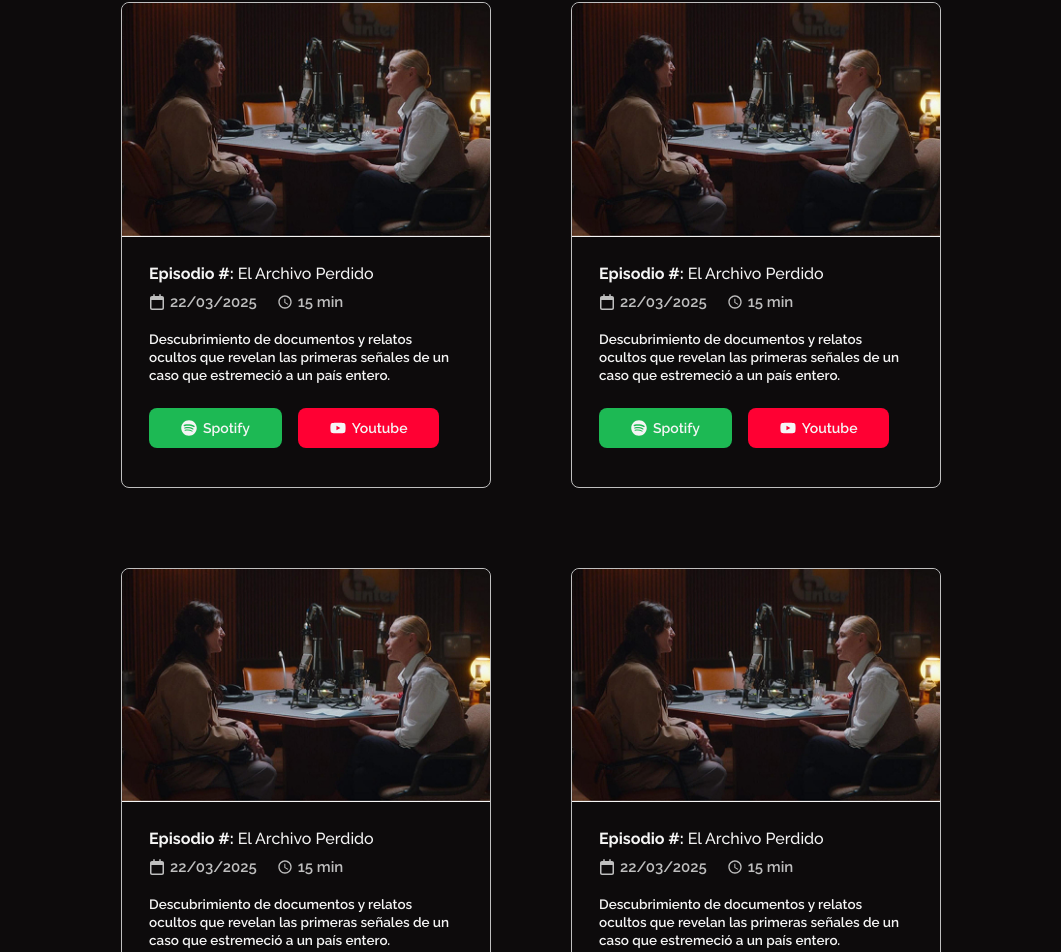
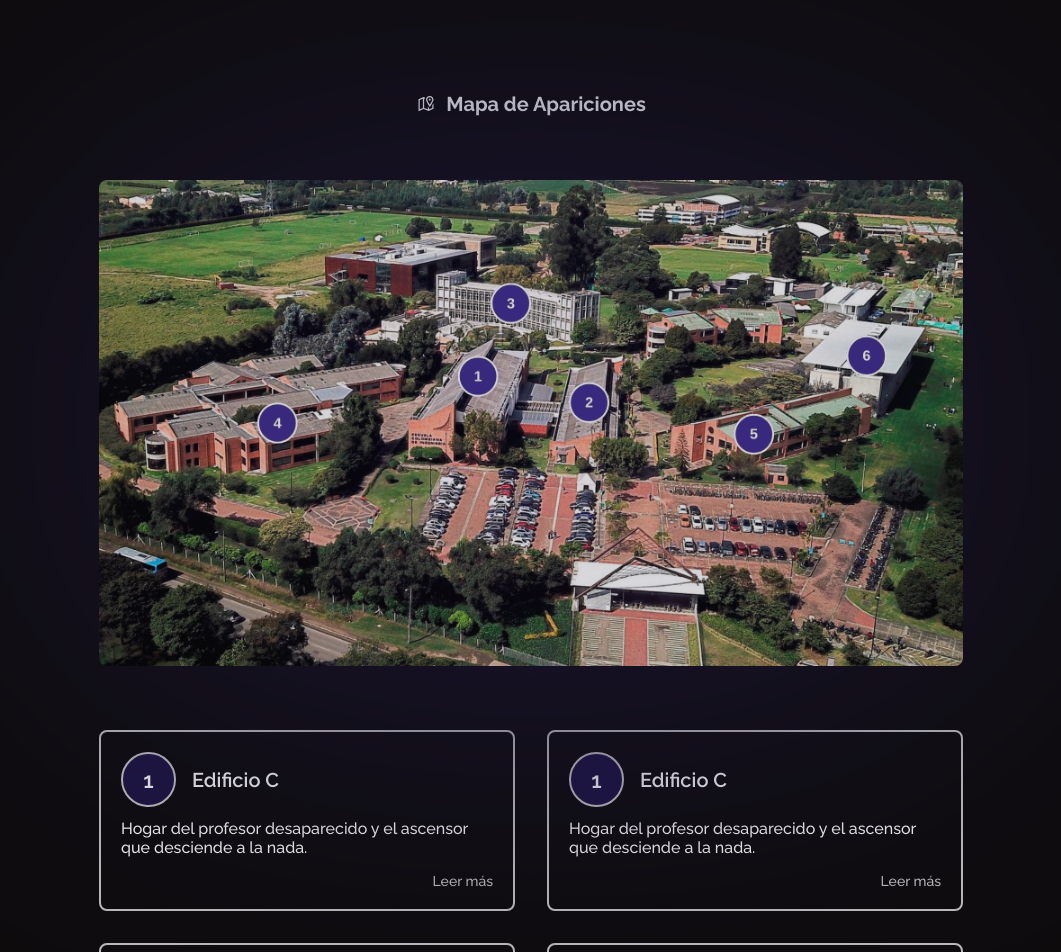
Before and after one commit to FazeElian/expediente-garavito-tnt, a React (Vite) app: page / in a window 1280 px wide. Shown: the part 1715-2667 px from the top of the page, without its empty margins (109-1170 px from the left). Built offline with nearby package versions, Linux system fonts and the light colour scheme.

Commit message:
add: Map section

```diff
--- /dev/null
+++ b/src/assets/css/components/Map.css
@@ -0,0 +1,152 @@
+.map {
+    display: flex;
+    width: 100%;
+    height: auto;
+    padding: 6rem 16rem 8rem;
+    min-height: 670px;
+    background-position: center;
+    background-position: top;
+    background-size: cover;
+    margin: 5rem auto 6rem;
+    align-items: center;
+    justify-content: center;
+    flex-direction: column;
+    border-bottom: 2px solid var(--color-gray);
+    border-top: 2px solid var(--color-gray);
+}
+
+    .img-map {
+        display: flex;
+        width: 100%;
+        align-items: center;
+        justify-content: center;
+        margin-top: 2rem;
+        filter:
+            drop-shadow(0 0 10rem var(--color-dark-purple))
+            invert(10%)
+            contrast(120%)
+        ;
+    }
+
+        .img-map img {
+            width: 100%;
+            opacity: .85;
+            border-radius: 8px;
+        }
+
+    .gallery-map {
+        display: flex;
+        width: 100%;
+        height: auto;
+        flex-wrap: wrap;
+        gap: 2rem;
+        margin-top: 4rem;
+        justify-content: space-between;
+    }
+
+        .item-gallery-map {
+            display: flex;
+            flex: 30%;
+            height: auto;
+            min-width: 350px;
+            padding: 20px;
+            background-color: var(--color-black);
+            border: 2px solid var(--color-gray);
+            border-radius: 8px;
+            font-family: var(--font-raleway);
+            flex-direction: column;
+            text-decoration: none;
+            cursor: url("../../img/Pointer.png"), auto;
+        }
+
+            .top-item-gallery-map {
+                display: flex;
+                gap: 1rem;
+                align-items: center;
+            }
+
+                .circle-top-item-gallery-map {
+                    display: flex;
+                    width: 55px;
+                    height: 55px;
+                    font-size: 22px;
+                    font-weight: 600;
+                    color: var(--color-white);
+                    background-color: var(--color-dark-purple);
+                    align-items: center;
+                    justify-content: center;
+                    border-radius: 50%;
+                    border: 2px solid var(--color-gray);
+                }
+
+                .top-item-gallery-map h1 {
+                    color: var(--color-white);
+                    font-size: 20px;
+                    font-weight: 600;
+                }
+
+            .item-gallery-map p {
+                font-size: 16px;
+                font-weight: 500;
+                margin: 12px 0 1rem;
+                color: var(--color-white);
+            }
+
+            .item-gallery-map a {
+                font-size: 14px;
+                font-weight: 500;
+                color: var(--color-gray);
+                text-decoration: none;
+                align-self: flex-end;
+                cursor: url("../../img/Pointer.png"), auto;
+            }
+
+                .item-gallery-map a:hover {
+                    text-decoration: underline;
+                }
+
+/* Responsive 1280px */
+@media screen and (max-width: 1280px) {
+    .map {
+        padding: 6rem 13rem 8rem;
+    }
+}
+
+/* Responsive 1024px */
+@media screen and (max-width: 1024px) {
+    .map {
+        padding: 6rem 11rem 8rem;
+    }
+}
+
+/* Responsive 768px */
+@media screen and (max-width: 768px) {
+    .map {
+        padding: 6rem 6rem 5rem;
+        margin-top: 1rem;
+    }
+
+    .gallery-map {
+        justify-content: center;
+    }
+
+    .item-gallery-map {
+        min-width: 280px;
+    }
+}
+
+/* Responsive 425px */
+@media screen and (max-width: 425px) {
+    .map {
+        padding: 4.5rem 2.5rem 5rem;
+        margin-top: 0;
+    }
+
+    .img-map {
+        margin-top: 1rem;
+    }
+
+    .gallery-map {
+        margin-top: 2.5rem;
+    }
+}
--- /dev/null
+++ b/src/components/Map.tsx
@@ -0,0 +1,34 @@
+// Styles
+import "../assets/css/components/Map.css";
+
+// Images - icons
+import MapImg from "../assets/img/Map.jpg";
+import { LiaMapMarkedAltSolid } from "react-icons/lia";
+
+// Components
+import { MapGalleryItem } from "./MapGalleryItem";
+import { TitleSection } from "./TitleSection";
+
+const Map = () => {
+    return (
+        <section className="map">
+            <TitleSection
+                text="Mapa de Apariciones"
+                icon={<LiaMapMarkedAltSolid />}
+            />
+            <div className="img-map">
+                <img src={MapImg} alt="" />
+            </div>
+            <div className="gallery-map">
+                <MapGalleryItem />
+                <MapGalleryItem />
+                <MapGalleryItem />
+                <MapGalleryItem />
+                <MapGalleryItem />
+                <MapGalleryItem />
+            </div>
+        </section>
+    )
+}
+
+export { Map }
--- /dev/null
+++ b/src/components/MapGalleryItem.tsx
@@ -0,0 +1,26 @@
+import { Link } from "react-router-dom";
+import { motion } from "motion/react";
+
+const MapGalleryItem = () => {
+    return (
+        <motion.a
+            className="item-gallery-map"
+            href="#"
+            whileHover={{ scale: 1.05 }}
+            transition={{
+                duration: .2,
+            }}
+        >
+            <div className="top-item-gallery-map">
+                <div className="circle-top-item-gallery-map">
+                    1
+                </div>
+                <h1>Edificio C</h1>
+            </div>
+            <p>Hogar del profesor desaparecido y el ascensor que desciende a la nada.</p>
+            <Link to="#">Leer más</Link>
+        </motion.a>
+    )
+}
+
+export { MapGalleryItem };
--- a/src/views/HomeView.tsx
+++ b/src/views/HomeView.tsx
@@ -1,6 +1,7 @@
 // Components
 import { Banner } from "../components/Banner"
 import { About } from "../components/About"
+import { Map } from "../components/Map"
 import { EpisodesGallery } from "../components/EpisodesGallery"
 import { ArchiveWhispers } from "../components/ArchiveWhispers"
 import { Footer } from "../components/Footer"
@@ -10,6 +11,7 @@ const HomeView = () => {
         <>
             <Banner />
             <About />
+            <Map />
             <EpisodesGallery />
             <ArchiveWhispers />
             <Footer />
```
Also changed, not shown: src/assets/img/Map.jpg (added).
